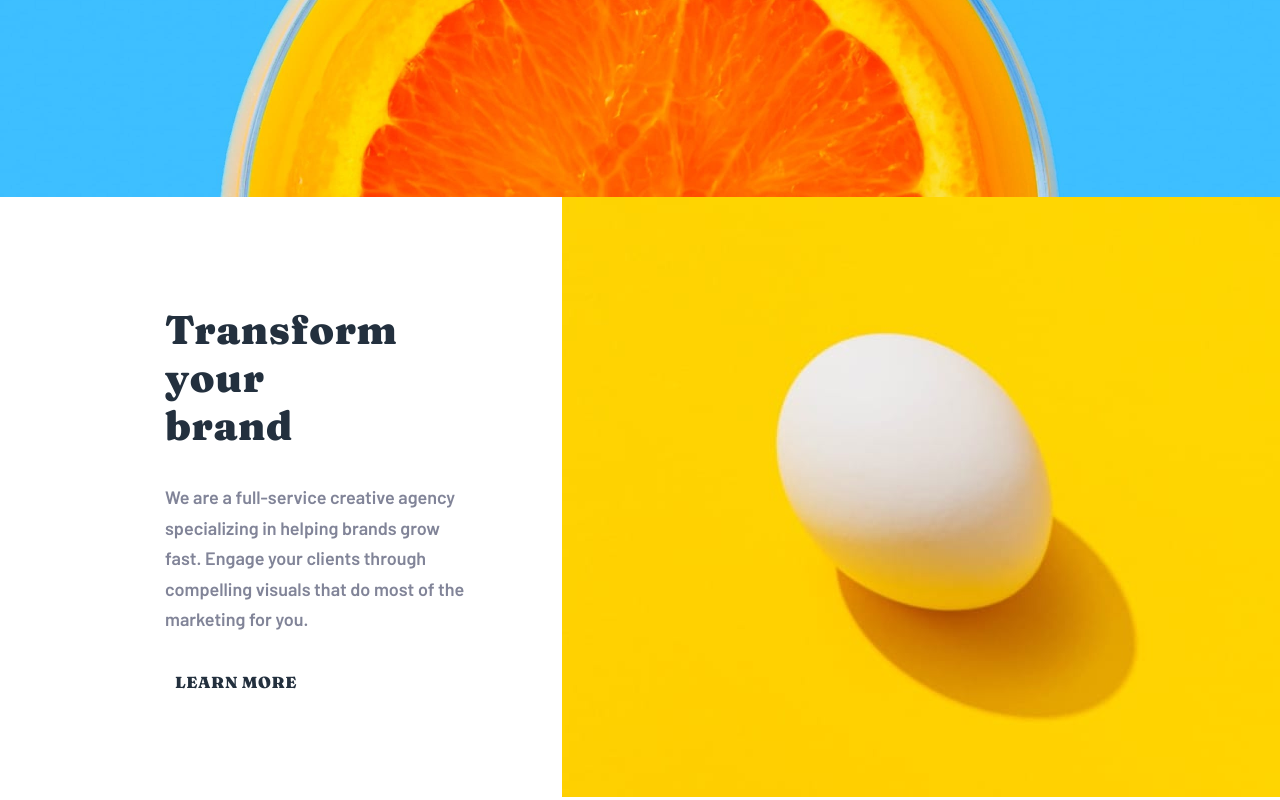
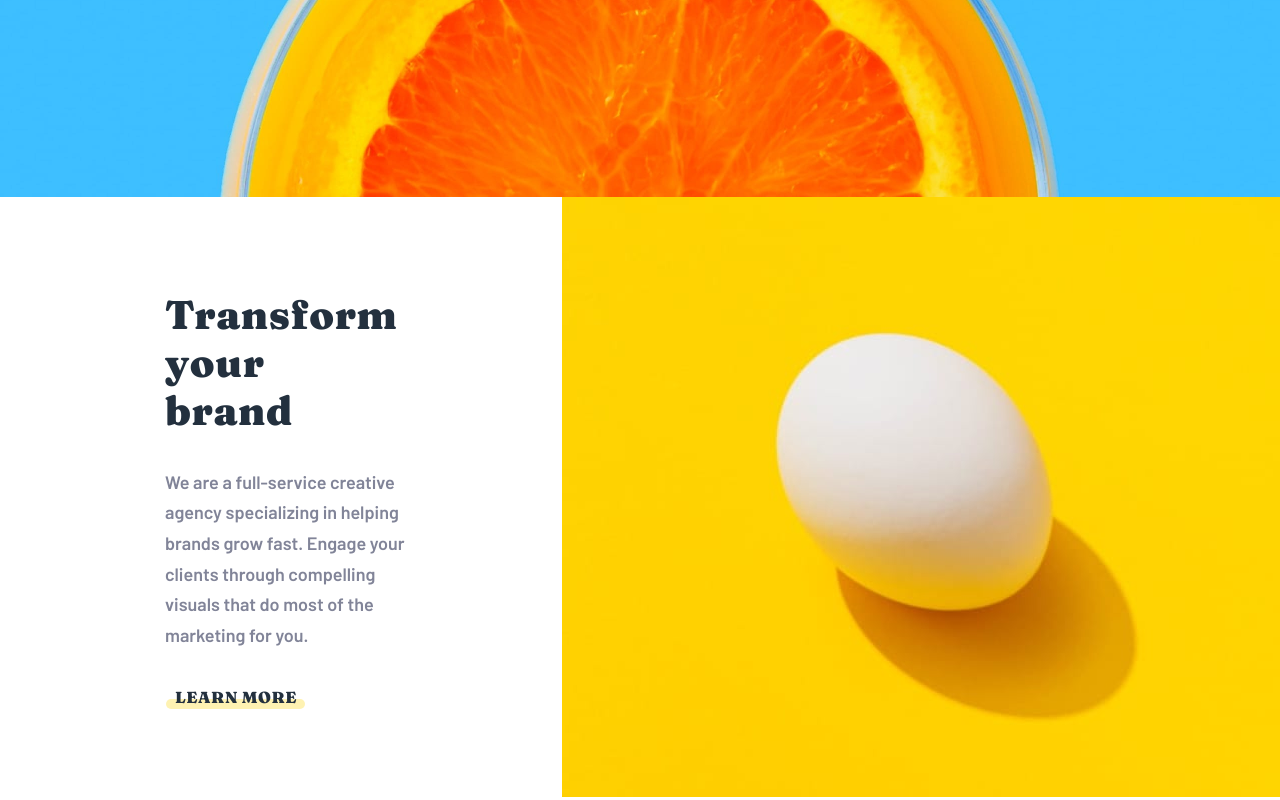
Before and after one commit to Oscar-Gallardo/sunnyside-landing-page, a plain HTML site: page index.html in a window 1280 px wide. Shown: the part 603-1403 px from the top of the page. Drawn offline with Linux system fonts and the light colour scheme.

Commit message:
changed hsl to hex, removed individual content padding to be on the feature content wrapper, and added the hover animation to the feature link

```diff
--- a/css/style.css
+++ b/css/style.css
@@ -143,33 +143,51 @@ table {
     flex-direction: column;
     height: 100%;
     justify-content: center;
+    padding: 0 165px;
 }
 .feature__content__heading {
-    color: hsl(212, 27%, 19%);
+    color: #23303e;
     font-family: 'Fraunces';
     font-size: 40px;
     font-weight: 900;
     letter-spacing: 0.6px;
     line-height: 1.2;
-    padding: 0 165px;
     padding-bottom: 33px
 }
 .feature__content__text {
-    color: hsl(232, 10%, 55%);
+    color: #818498;
     font-family: 'Barlow';
     line-height: 1.7;
     width: 112%;
-    padding: 0 165px;
     padding-bottom: 40px;
 }
 .feature__content__link {
-    color: hsl(212, 27%, 19%);
+    color: #23303e;
     font-family: 'Fraunces';
     font-size: 16px;
     font-weight: 900;
     letter-spacing: 0.6px;
     text-transform: uppercase;
-    padding: 0 165px 0 175px;
+    width: max-content;
+    padding-left: 10px;
+    position: relative;
+}
+.feature__content__link::after {
+    content: '';
+    display: block;
+    position: absolute;
+    bottom: -4px;
+    left: 1px;
+    width: 105%;
+    height: 10px;
+    border-radius: 50px;
+    background-color: #fad400;
+    opacity: 0.3;
+    z-index: -1;
+    transition: opacity 0.2s;
+}
+.feature__content__link:hover::after {
+    opacity: 1;
 }
 .feature__image {
     height: 100%;
```
